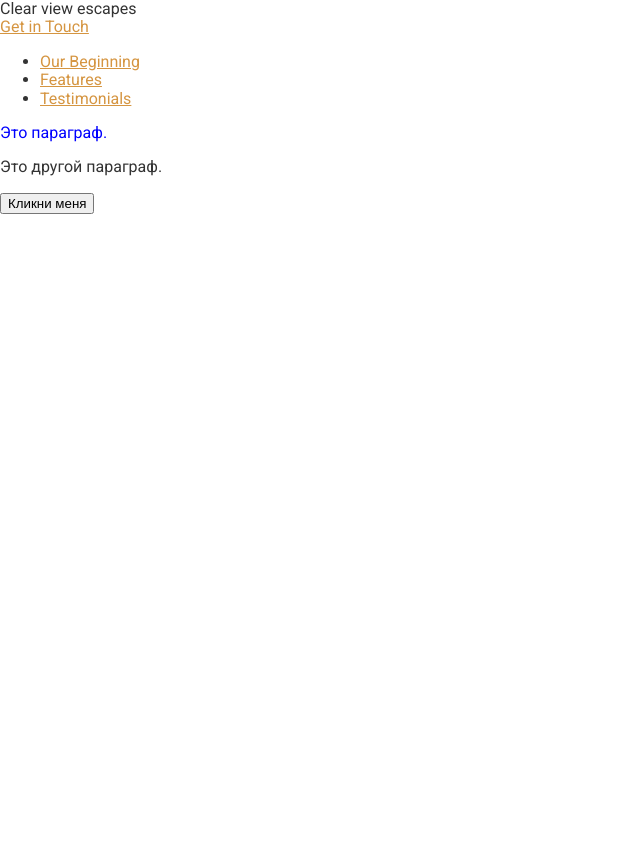
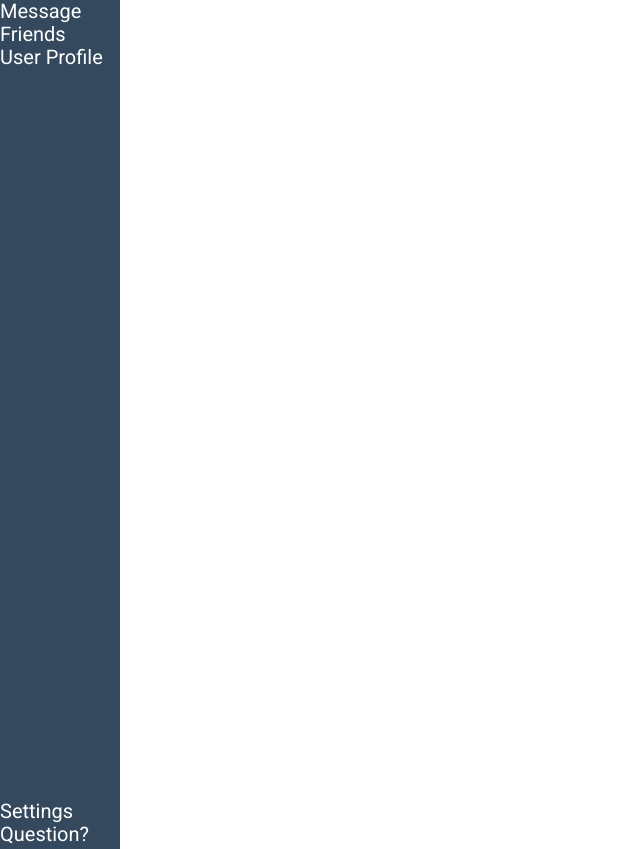
Before and after one commit to Cnfc/webpack, a website built with webpack: page app/index.html in a window 1280 px wide. Shown: the top 849 px of the page, without its empty margins (0-640 px from the left). Before the commit the page ends 800 px from the top, so only its background shows below. Built offline with nearby package versions, Linux system fonts and the light colour scheme.

```diff
--- /dev/null
+++ b/app/assets/styles/modules/_flexsitebar.css
@@ -0,0 +1,14 @@
+
+
+.section {
+ &--sitebar{
+   height: 100vh;
+   width: 15vh;
+   background: #34495e;
+   color: red;
+ }
+ &--item {
+   color: white;
+   font-size: 20px;
+ }
+}
--- a/app/assets/styles/styles.css
+++ b/app/assets/styles/styles.css
@@ -4,3 +4,4 @@
 @import "base/_global";
 @import "modules/_headline";
 @import "modules/_main";
+@import "modules/_flexsitebar";
--- a/app/index.html
+++ b/app/index.html
@@ -17,35 +17,18 @@
   <!-- endbuild-->
 </head>
 <body>
-  <header class="site-header">
-    <div class="wrapper">
-      <div class="site-header__logo">
-        <div class="site-header__logo__graphic icon icon--clear-view-escapes">Clear view escapes</div>
-      </div>
-      <div class="site-header__menu-icon">
-        <div class="site-header__menu-icon__middle"></div>
-      </div>
-      <div class="site-header__menu-content">
-        <div class="site-header__btn-container">
-          <a href="#" class="btn open-modal">Get in Touch</a>
-        </div>
-        <nav class="primary-nav primary-nav--pull-right">
-          <ul>
-            <li><a href="#our-beginning" id="our-beginning-link">Our Beginning</a></li>
-            <li><a href="#features" id="features-link">Features</a></li>
-            <li><a href="#testimonials" id="testimonials-link">Testimonials</a></li>
-          </ul>
-        </nav>
-      </div>
-    </div>
-  </header>
+
+<div class="section--sitebar ">
+  <div class="section--item">Message</div>
+  <div class="section--item">Friends</div>
+  <div class="section--item">User Profile</div>
+</div>
 
 
-
-  <h2 class="Main">Это заголовок</h2>
- <p class="Main--par">Это параграф.</p>
- <p>Это другой параграф.</p>
- <button>Кликни меня</button>
+<div class="section--sitebar">
+  <div class="section--item">Settings</div>
+  <div class="section--item">Question?</div>
+</div>
 
   <!-- build:js assets/scripts/App.js-->
   <script src="./temp/scripts/App.js"></script>
--- a/app/temp/styles/styles.css
+++ b/app/temp/styles/styles.css
@@ -506,3 +506,15 @@
 .Main--par {
   color: blue;
 }
+
+.section--sitebar{
+  height: 100vh;
+  width: 15vh;
+  background: #34495e;
+  color: red;
+}
+
+.section--item {
+  color: white;
+  font-size: 20px;
+}
```
